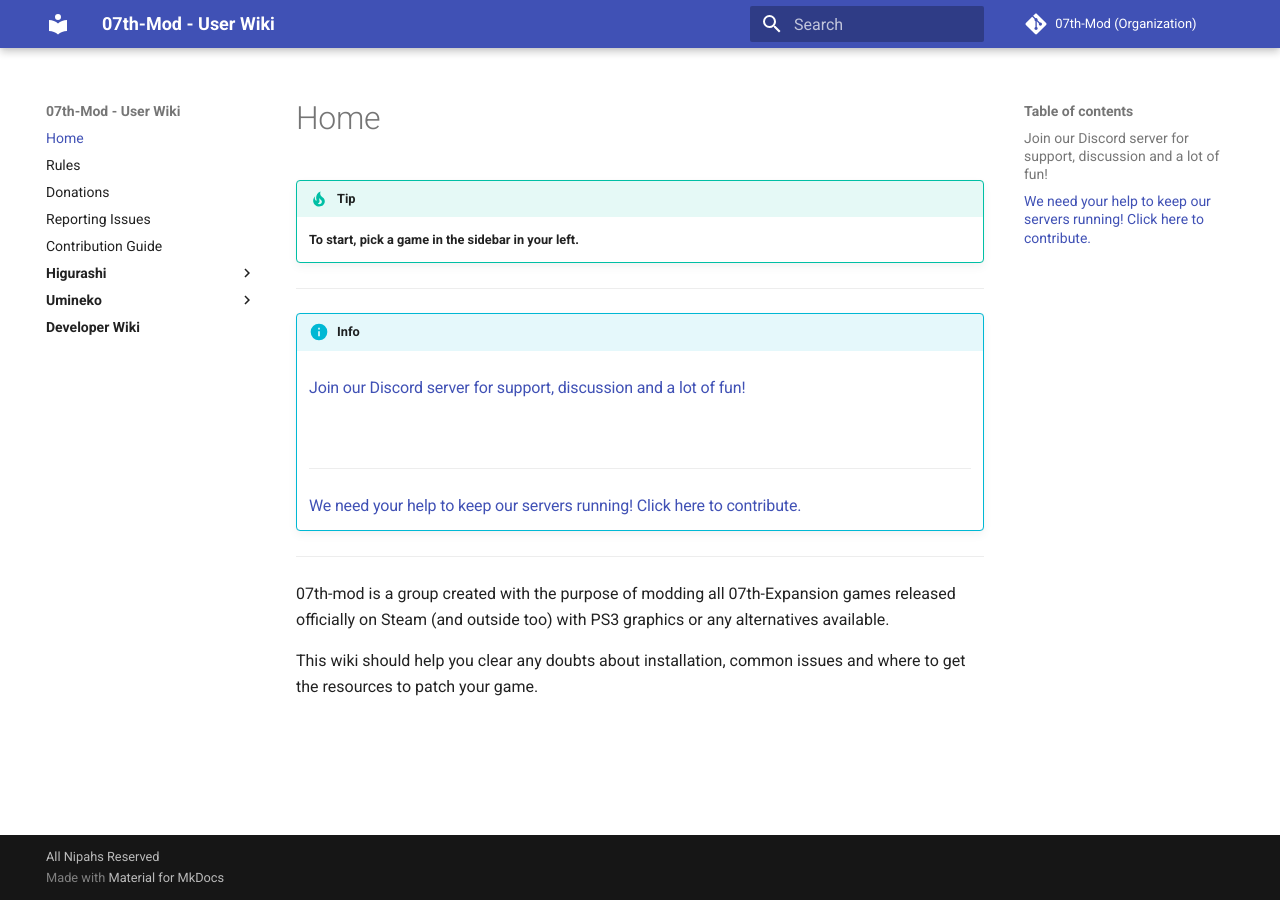
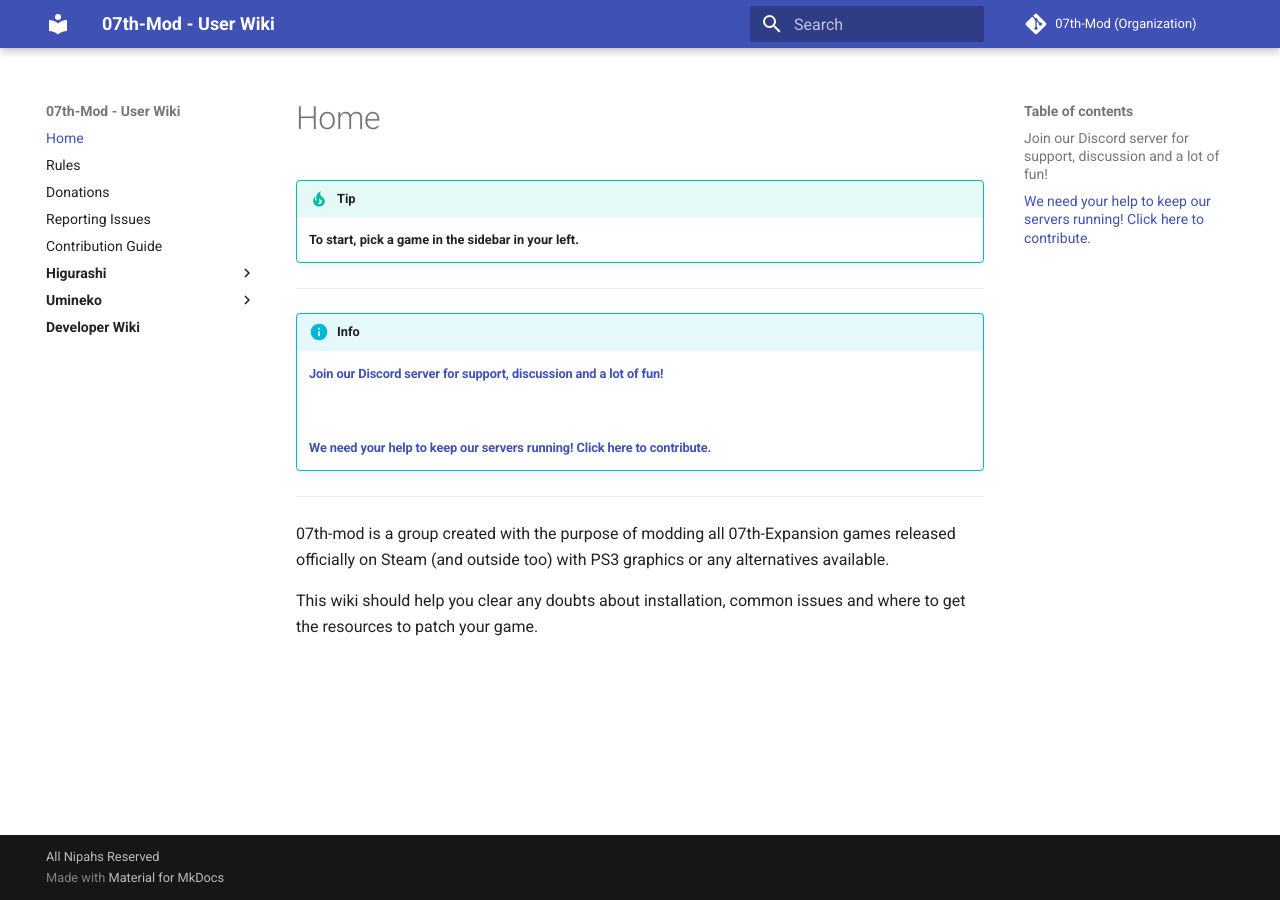
Before and after one commit to 07th-mod/wiki, an MkDocs documentation site: the page built from docs/index.md, in a window 1280 px wide. Built offline with MkDocs 1.6.1 and Material for MkDocs 9.7.7, drawn with Linux system fonts in a browser that asks for light colours.

```diff
--- a/docs/index.md
+++ b/docs/index.md
@@ -4,9 +4,8 @@
 ***
 
 !!! info
-    ### [Join our Discord server for support, discussion and a lot of fun!](https://discord.gg/pf5VhF9)<br></br>
-    ***
-    ### [We need your help to keep our servers running! Click here to contribute.](https://07th-mod.com/wiki/Donations)
+    #### [Join our Discord server for support, discussion and a lot of fun!](https://discord.gg/pf5VhF9)<br></br>
+    #### [We need your help to keep our servers running! Click here to contribute.](https://07th-mod.com/wiki/Donations)
 
 ***
 
```
